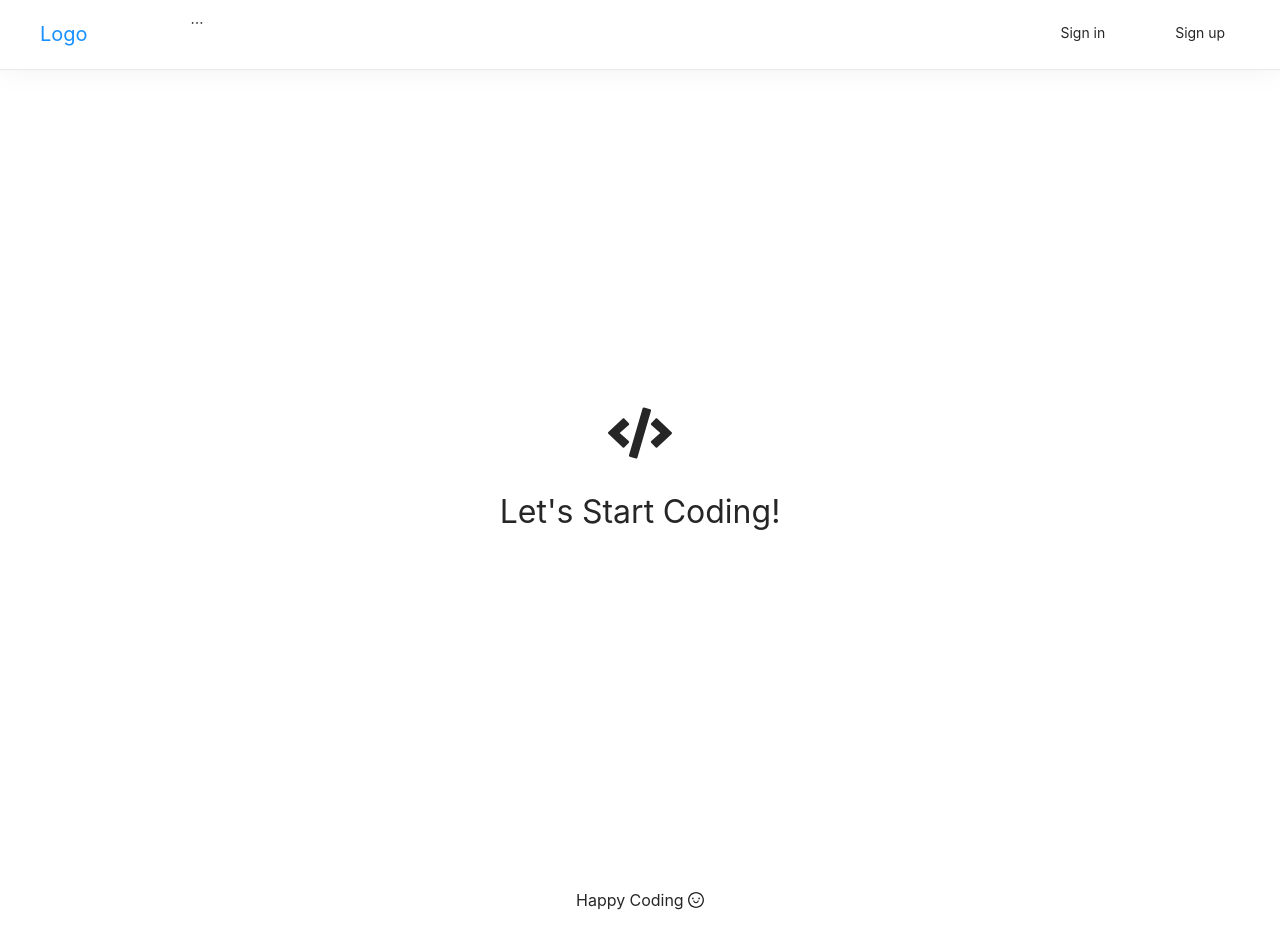
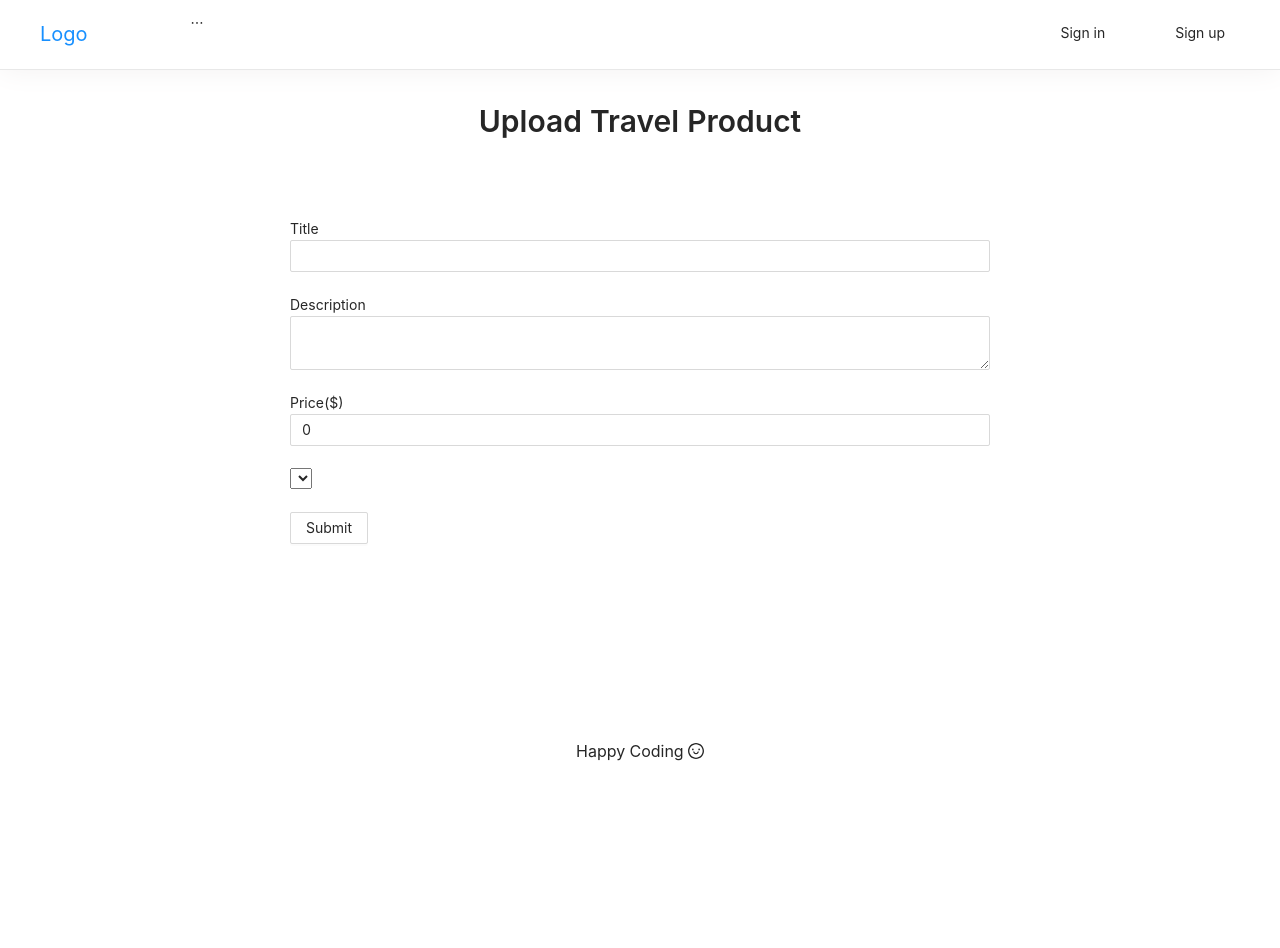
Before and after one commit to Kang-Yuchan/shopping-app, a React (Create React App) app in the folder client/: page /product/upload in a window 1280 px wide. After the commit the page ends 800 px from the top, so only its background shows below. Built offline with nearby package versions, Linux system fonts and the light colour scheme; no server answers.

Commit message:
upload page state & style

```diff
--- a/client/src/components/views/LoginPage/LoginPage.tsx
+++ b/client/src/components/views/LoginPage/LoginPage.tsx
@@ -13,10 +13,13 @@ export const Form = styled.form`
   flex-direction: column;
 `;
 
-export type UseInputType = [string, (e: React.FormEvent<EventTarget>) => void];
+export type UseInputType = [
+  string | number,
+  (e: React.FormEvent<EventTarget>) => void
+];
 
-export const useInput = (initialValue: string): UseInputType => {
-  const [value, setter] = React.useState<string>(initialValue);
+export const useInput = (initialValue: string | number): UseInputType => {
+  const [value, setter] = React.useState(initialValue);
   const handler = React.useCallback((e: React.FormEvent<EventTarget>): void => {
     const target = e.target as HTMLInputElement;
     setter(target.value);
--- a/client/src/components/views/UploadProductPage/UploadProductPage.tsx
+++ b/client/src/components/views/UploadProductPage/UploadProductPage.tsx
@@ -1,21 +1,29 @@
 import * as React from "react";
+import { Typography, Button, Input } from "antd";
 import { FaCode } from "react-icons/fa";
 import { useSelector } from "react-redux";
 import styled from "styled-components";
 import { RootState } from "../../../_reducer";
 import { ComponentsProps } from "../../../hoc/auth";
+import { useInput } from "../LoginPage/LoginPage";
 
-export const Main = styled.div`
-  display: flex;
-  flex-direction: column;
-  align-items: center;
-  justify-content: center;
-  width: 100%;
-  height: 100vh;
+const Content = styled.div`
+  max-width: 700px;
+  margin: 2rem auto;
+`;
+
+const TitleContainer = styled.div`
+  text-align: center;
+  margin-bottom: 2rem;
 `;
 
 const UploadProductPage: React.FC<ComponentsProps> = props => {
+  const [title, onChangeTitle] = useInput("");
+  const [text, onChangeText] = useInput("");
+  const [price, onChangePrice] = useInput(0);
   const { me } = useSelector((state: RootState) => state.user);
+  const { Title } = Typography;
+  const { TextArea } = Input;
 
   React.useEffect(() => {
     if (me?.isAuth === false) {
@@ -24,11 +32,33 @@ const UploadProductPage: React.FC<ComponentsProps> = props => {
   }, [me && me.isAuth]);
 
   return (
-    <Main>
-      <FaCode style={{ fontSize: "4rem" }} />
-      <br />
-      <span style={{ fontSize: "2rem" }}>Let's Start Coding!</span>
-    </Main>
+    <Content>
+      <TitleContainer>
+        <Title level={2}> Upload Travel Product</Title>
+      </TitleContainer>
+
+      <form>
+        <br />
+        <br />
+        <label>Title</label>
+        <Input onChange={onChangeTitle} value={title} />
+        <br />
+        <br />
+        <label>Description</label>
+        <TextArea onChange={onChangeText} value={text} />
+        <br />
+        <br />
+        <label>Price($)</label>
+        <Input type='number' onChange={onChangePrice} value={price} />
+        <br />
+        <br />
+        <select></select>
+        <br />
+        <br />
+
+        <Button>Submit</Button>
+      </form>
+    </Content>
   );
 };
 
```
